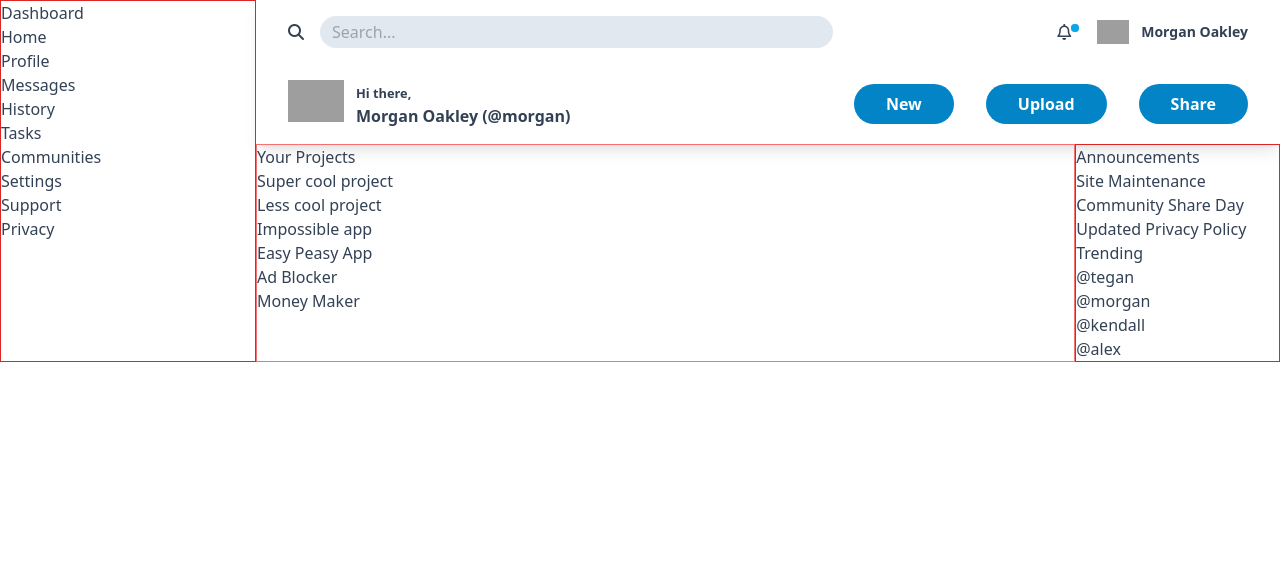
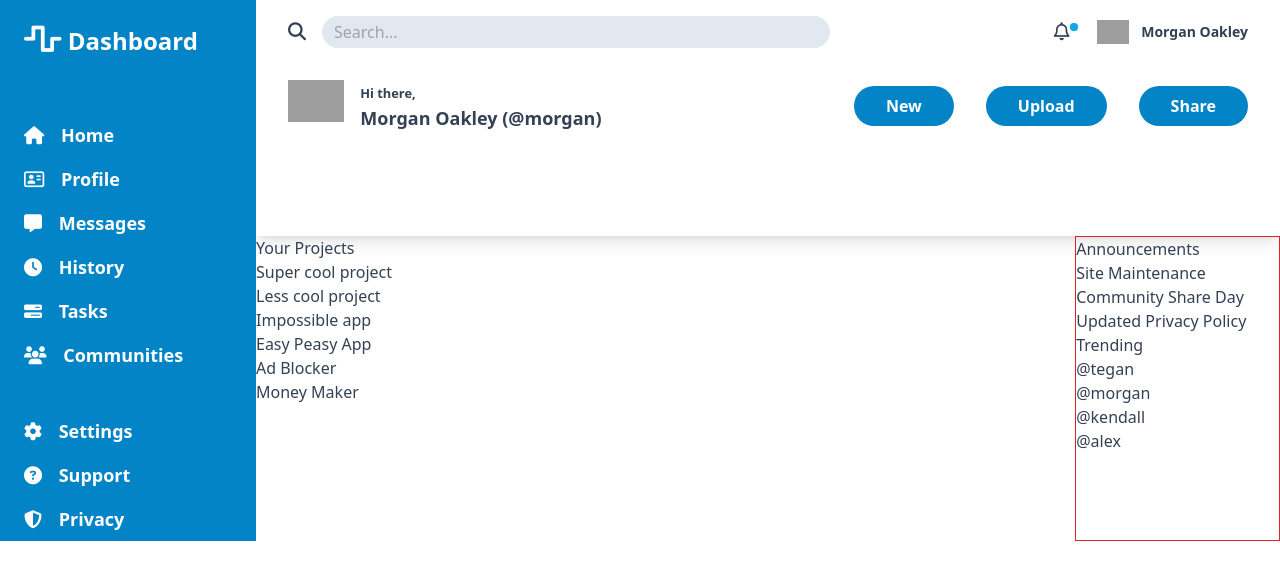
Before and after one commit to Torelli/grid-dashboard, a website: page index.html in a window 1280 px wide. Drawn offline with Linux system fonts and the light colour scheme; grey boxes are pictures that could not be loaded.

Commit message:
Finished sidebar

```diff
--- a/index.html
+++ b/index.html
@@ -9,18 +9,18 @@
 </head>
 <body class="grid grid-cols-[minmax(0,_1fr)_minmax(0,_4fr)] text-slate-700">
     <header class="shadow-lg col-start-2 px-8 py-4">
-        <div class="flex gap-56">
+        <div class="flex gap-0 md:gap-56 flex-wrap-reverse">
             <div class="flex gap-4 items-center flex-1">
-                <i class="fa-solid fa-magnifying-glass"></i>
+                <i class="fa-solid fa-magnifying-glass text-lg"></i>
                 <input placeholder="Search..." class="bg-slate-200 py-1 px-3 outline-0 outline-none rounded-3xl flex-1 transition-all hover:bg-slate-300 hover:placeholder:text-slate-600 focus-visible:ring-2 focus-visible:ring-slate-700 focus-visible:bg-slate-100 caret-slate-700" type="search">
             </div>
-            <div class="flex items-center gap-3">
-                <button class="relative grid grid-cols-2">
+            <div class="flex items-center gap-3 md:mb-0 mb-2">
+                <button class="relative grid grid-cols-2 outline-none outline-0 focus-visible:ring-2 focus-visible:ring-slate-700">
                     <span class="relative flex h-2 w-2 col-start-2">
                         <span class="animate-ping absolute inline-flex h-full w-full rounded-full bg-sky-400 opacity-75"></span>
                         <span class="relative inline-flex rounded-full h-2 w-2 bg-sky-500"></span>
                     </span>
-                    <i class="fa-regular fa-bell text-base col-start-1 row-start-1"></i>
+                    <i class="fa-regular fa-bell text-lg col-start-1 row-start-1"></i>
                 </button>
                 <img
                     class="w-8"
@@ -30,8 +30,8 @@
                 <h2 class="font-bold text-sm">Morgan Oakley</h2>
             </div>
         </div>
-        <div class="pt-8 flex justify-between items-center">
-            <div class="grid grid-cols-[minmax(0,_1fr)_minmax(0,_4fr)] gap-3">
+        <div class="pt-8 flex justify-between items-center flex-wrap">
+            <div class="grid grid-cols-[minmax(0,_1fr)_minmax(0,_4fr)] gap-3 md:mb-0 mb-2">
                 <img
                     class="w-14"
                     src="https://api.dicebear.com/5.x/bottts-neutral/svg?seed=Morgan&radius=50&flip=false"
@@ -39,36 +39,84 @@
                 />
                 <div class="font-bold">
                     <small>Hi there,</small>
-                    <h2>Morgan Oakley (@morgan)</h2>
+                    <h2 class="text-lg">Morgan Oakley (@morgan)</h2>
                 </div>
             </div>
             <div class="flex gap-8">
-                <button class="bg-sky-600 px-8 py-2 rounded-3xl text-white font-bold hover:bg-sky-500 active:bg-sky-700 transition-all">New</button>
-                <button class="bg-sky-600 px-8 py-2 rounded-3xl text-white font-bold hover:bg-sky-500 active:bg-sky-700 transition-all">Upload</button>
-                <button class="bg-sky-600 px-8 py-2 rounded-3xl text-white font-bold hover:bg-sky-500 active:bg-sky-700 transition-all">Share</button>
+                <button class="bg-sky-600 px-8 py-2 rounded-3xl text-white font-bold hover:bg-sky-500 active:bg-sky-700 outline-none outline-0 focus-visible:ring-2 focus-visible:ring-slate-700 transition-all">New</button>
+                <button class="bg-sky-600 px-8 py-2 rounded-3xl text-white font-bold hover:bg-sky-500 active:bg-sky-700 outline-none outline-0 focus-visible:ring-2 focus-visible:ring-slate-700 transition-all">Upload</button>
+                <button class="bg-sky-600 px-8 py-2 rounded-3xl text-white font-bold hover:bg-sky-500 active:bg-sky-700 outline-none outline-0 focus-visible:ring-2 focus-visible:ring-slate-700 transition-all">Share</button>
             </div>
         </div>
     </header>
-    <aside class="border border-red-600 row-start-1 row-end-3">
+    <aside class="bg-sky-600 text-lg text-white font-bold flex flex-col space-y-8 row-start-1 row-end-3">
         <div>
-            <h1>Dashboard</h1>
+            <h1 class="p-6 text-2xl">
+                <i class="fa-solid fa-wave-square text-3xl"></i>
+                Dashboard
+            </h1>
         </div>
-        <ul>
-            <li>Home</li>
-            <li>Profile</li>
-            <li>Messages</li>
-            <li>History</li>
-            <li>Tasks</li>
-            <li>Communities</li>
+        <ul class="w-full">
+            <li class="w-full">
+                <button class="px-6 py-2 w-full text-left outline-none outline-0 focus-visible:ring-2 focus-visible:ring-slate-700 focus-visible:bg-sky-500 hover:bg-sky-500 transition-all">
+                    <i class="fa-solid fa-house mr-3"></i>
+                    Home
+                </button>
+            </li>
+            <li class="w-full">
+                <button class="px-6 py-2 w-full text-left outline-none outline-0 focus-visible:ring-2 focus-visible:ring-slate-700 focus-visible:bg-sky-500 hover:bg-sky-500 transition-all">
+                    <i class="fa-regular fa-address-card mr-3"></i>
+                    Profile
+                </button>
+            </li>
+            <li class="w-full">
+                <button class="px-6 py-2 w-full text-left outline-none outline-0 focus-visible:ring-2 focus-visible:ring-slate-700 focus-visible:bg-sky-500 hover:bg-sky-500 transition-all">
+                    <i class="fa-solid fa-message mr-3"></i>
+                    Messages
+                </button>
+            </li>
+            <li class="w-full">
+                <button class="px-6 py-2 w-full text-left outline-none outline-0 focus-visible:ring-2 focus-visible:ring-slate-700 focus-visible:bg-sky-500 hover:bg-sky-500 transition-all">
+                    <i class="fa-solid fa-clock mr-3"></i>
+                    History
+                </button>
+            </li>
+            <li class="w-full">
+                <button class="px-6 py-2 w-full text-left outline-none outline-0 focus-visible:ring-2 focus-visible:ring-slate-700 focus-visible:bg-sky-500 hover:bg-sky-500 transition-all">
+                    <i class="fa-solid fa-bars-progress mr-3"></i>
+                    Tasks
+                </button>
+            </li>
+            <li class="w-full">
+                <button class="px-6 py-2 w-full text-left outline-none outline-0 focus-visible:ring-2 focus-visible:ring-slate-700 focus-visible:bg-sky-500 hover:bg-sky-500 transition-all">
+                    <i class="fa-solid fa-users mr-3"></i>
+                    Communities
+                </button>
+            </li>
         </ul>
         <ul>
-            <li>Settings</li>
-            <li>Support</li>
-            <li>Privacy</li>
+            <li class="w-full">
+                <button class="px-6 py-2 w-full text-left outline-none outline-0 focus-visible:ring-2 focus-visible:ring-slate-700 focus-visible:bg-sky-500 hover:bg-sky-500 transition-all">
+                    <i class="fa-solid fa-gear mr-3"></i>
+                    Settings
+                </button>
+            </li>
+            <li class="w-full">
+                <button class="px-6 py-2 w-full text-left outline-none outline-0 focus-visible:ring-2 focus-visible:ring-slate-700 focus-visible:bg-sky-500 hover:bg-sky-500 transition-all">
+                    <i class="fa-solid fa-circle-question mr-3"></i>
+                    Support
+                </button>
+            </li>
+            <li class="w-full">
+                <button class="px-6 py-2 w-full text-left outline-none outline-0 focus-visible:ring-2 focus-visible:ring-slate-700 focus-visible:bg-sky-500 hover:bg-sky-500 transition-all">
+                    <i class="fa-solid fa-shield-halved mr-3"></i>
+                    Privacy
+                </button>
+            </li>
         </ul>
     </aside>
     <main class="grid grid-cols-[minmax(0,_4fr)_minmax(0,_1fr)]">
-        <div class="border border-red-400">
+        <div>
             <h2>Your Projects</h2>
             <article>Super cool project</article>
             <article>Less cool project</article>
```
Also changed, not shown: output.css.
